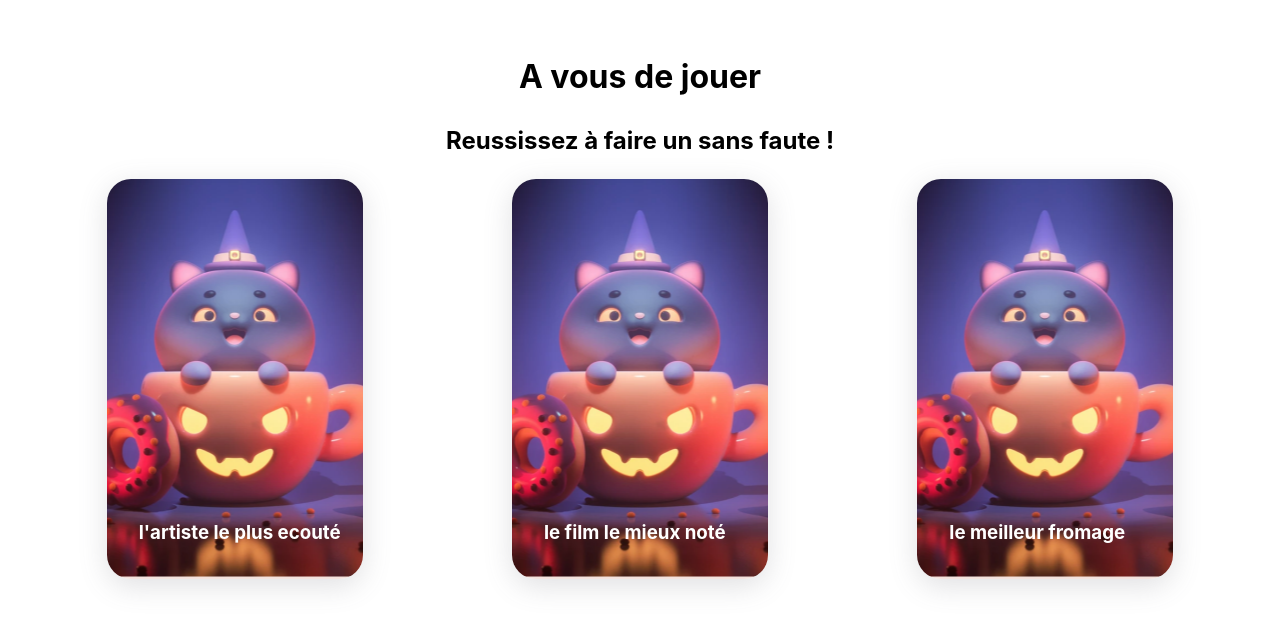
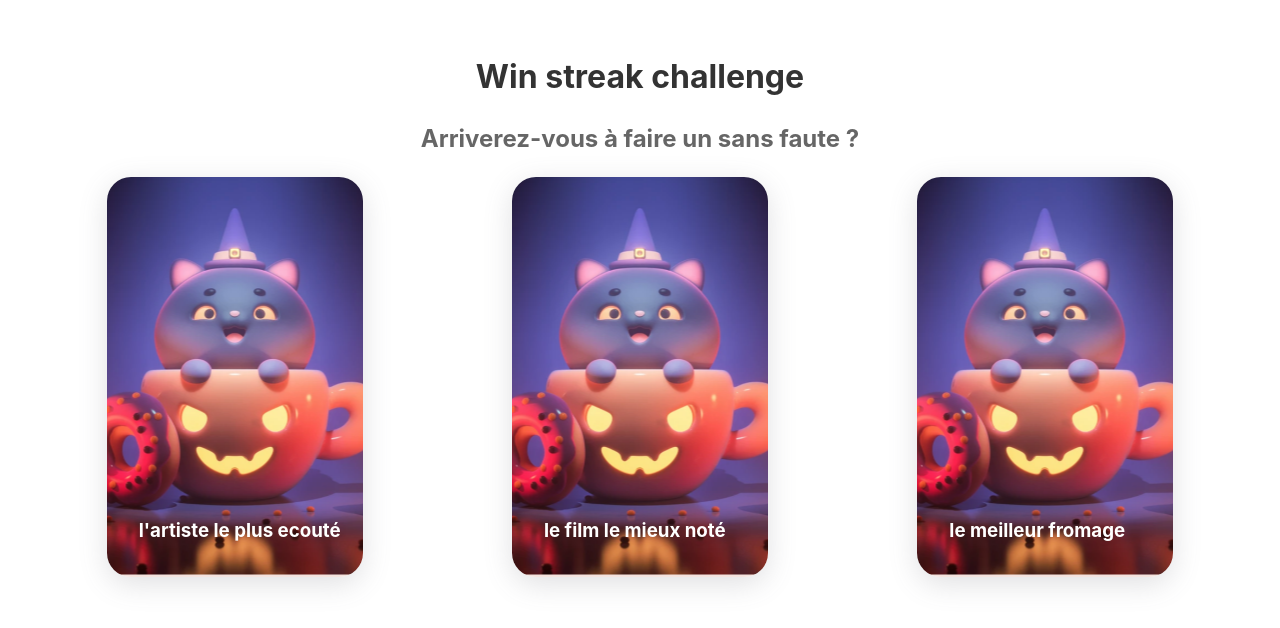
Before and after one commit to Zubiik/win-streak, a React (Vite) app: page / in a window 1280 px wide. Shown: the top 628 px of the page. Built offline with nearby package versions, Linux system fonts and the light colour scheme.

Commit message:
fix/ style loose page

```diff
--- a/src/components/Arrow/index.jsx
+++ b/src/components/Arrow/index.jsx
@@ -6,6 +6,8 @@ const SvgComponent = (props) => (
     width={50}
     height={50}
     fill="none"
+    cursor= "pointer"
+
     {...props}
   >
     <path
--- a/src/pages/HomePage/index.jsx
+++ b/src/pages/HomePage/index.jsx
@@ -1,4 +1,4 @@
-import { ImgContainer, GameTitle, GameSelector, Container } from "./styled.js";
+import { ImgContainer, GameTitle, GameSelector, Container, Heading,SubHeading } from "./styled.js";
 import { artistsData } from '../../mocked__data/artistsData.js';
 import { filmsData } from '../../mocked__data/filmsData.js';
 import {cheeseData} from '../../mocked__data/cheeseData.js'
@@ -7,8 +7,8 @@ const HomePage = ({ setIsTrue, setGameData,setGameTheme }) => {
 
   return (
     <Container>
-      <h1>A vous de jouer </h1>
-      <h2>Reussissez à faire un sans faute !</h2>
+     <Heading>Win streak challenge</Heading>
+      <SubHeading>Arriverez-vous à faire un sans faute ?</SubHeading>
       <GameSelector>
         <ImgContainer onClick={() => { setIsTrue(true); setGameData(artistsData); setGameTheme('L\'artiste le plus ecouté')}}>
           <GameTitle>
--- a/src/pages/HomePage/styled.js
+++ b/src/pages/HomePage/styled.js
@@ -2,11 +2,20 @@ import styled from "@emotion/styled";
 
 export const Container = styled.div`
   height: 100vh;
+`;
 
-  /* background-image: url("../../wallpaper.png");
-  background-position: center;
-  background-repeat: no-repeat;
-  background-size: cover; */
+export const Heading = styled.h1`
+  font-size: 2rem;
+  color: #333;
+  margin-bottom: 20px;
+  text-align: center;
+`;
+
+export const SubHeading = styled.h2`
+  font-size: 1.5rem;
+  color: #666;
+  margin-bottom: 20px;
+  text-align: center;
 `;
 
 export const GameSelector = styled.div`
@@ -30,10 +39,12 @@ export const ImgContainer = styled.div`
   background-size: cover;
   background-image: url("../../base.jpg");
   box-shadow: rgba(100, 100, 111, 0.2) 0px 7px 29px 0px;
+  cursor: pointer;
+  transition: transform 0.2s ease-in-out;
+  &:hover {
+    transform: scale(1.05);
+  }
   `;
-// export const ImgCustom = styled.img`
-//  max-width:100%;
-// `;
 
 export const GameTitle = styled.h3`
   color: white;
```
Also changed, not shown: mobile-phone-6170576_640.jpg (added).
